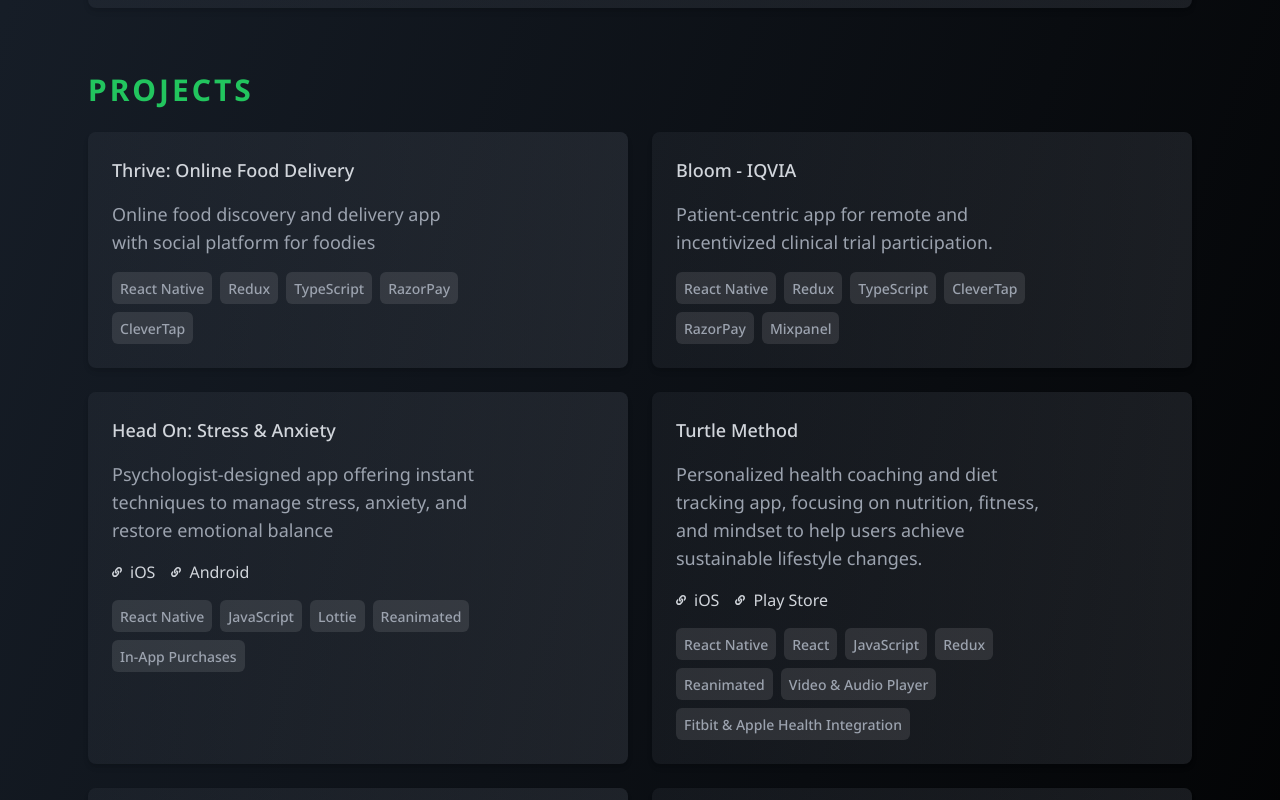
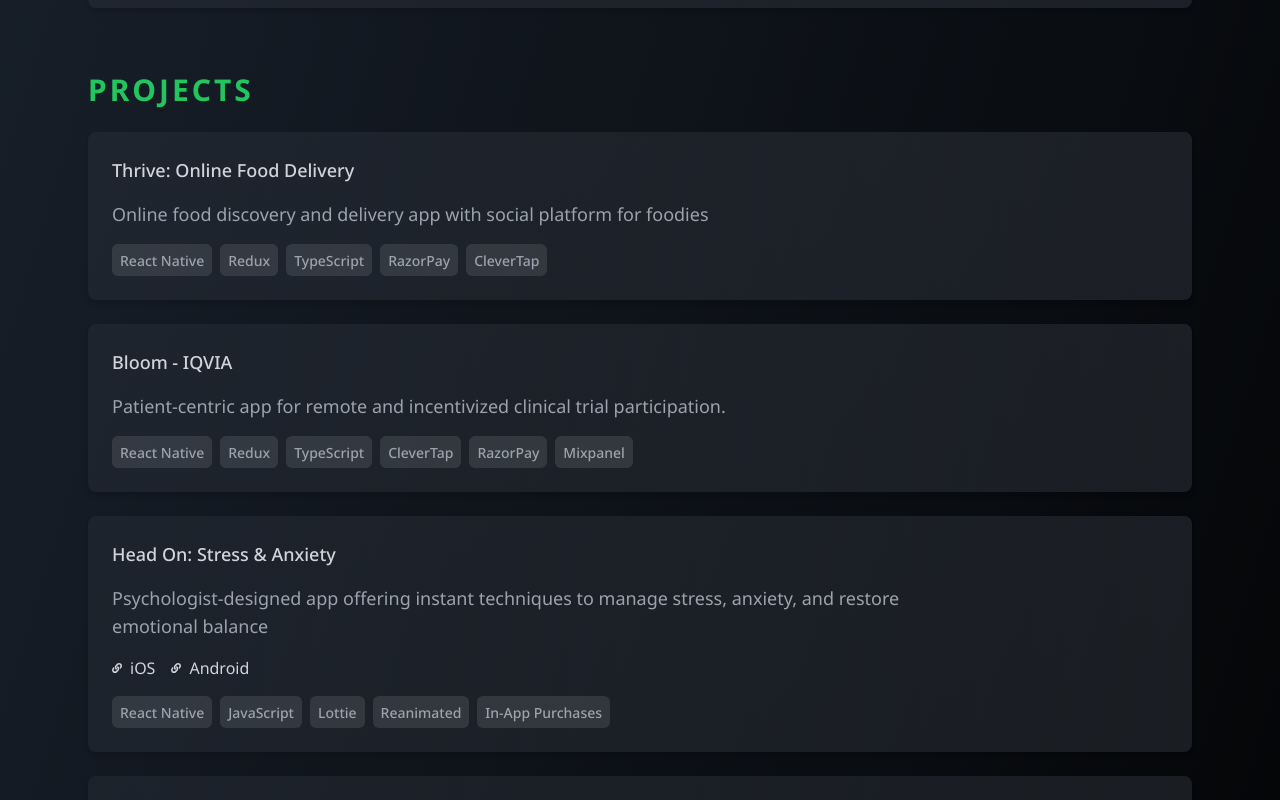
Before and after one commit to chiragbhaiji/meet-me, a Next.js app: page / in a window 1280 px wide. Shown: the part 2140-2940 px from the top of the page. Built offline with nearby package versions, Linux system fonts and the light colour scheme.

Commit message:
Update tag radius for smaller devices

```diff
--- a/app/components/Projects.tsx
+++ b/app/components/Projects.tsx
@@ -21,7 +21,6 @@
 export default function Projects({ projects }: Readonly<ProjectsProps>) {
   return (
     <Section title="Projects">
-      <div className="gap-6 grid grid-cols-1 md:grid-cols-2 lg:grid-cols-2">
       {projects.map((project) => (
         <Card key={project.name} href={project.url}>
           <div className="flex flex-col gap-1.5 md:gap-4 md:w-9/12">
@@ -34,7 +33,6 @@
           </div>
         </Card>
       ))}
-      </div>
     </Section>
   );
 }
--- a/app/components/common/Tags.tsx
+++ b/app/components/common/Tags.tsx
@@ -2,7 +2,10 @@
   return (
     <div className="flex flex-wrap gap-1.5 md:gap-2">
       {titles.map((title) => (
-        <div key={title} className="bg-white/10 px-2 py-0 md:py-1 rounded-md">
+        <div
+          key={title}
+          className="bg-white/10 px-2 py-0 md:py-1 rounded-sm md:rounded-md"
+        >
           <span className="group-hover/card:text-gray-100 font-medium text-center text-gray-400 text-sm">
             {title}
           </span>
```
Lines whose indentation alone changed are shown as unchanged.
